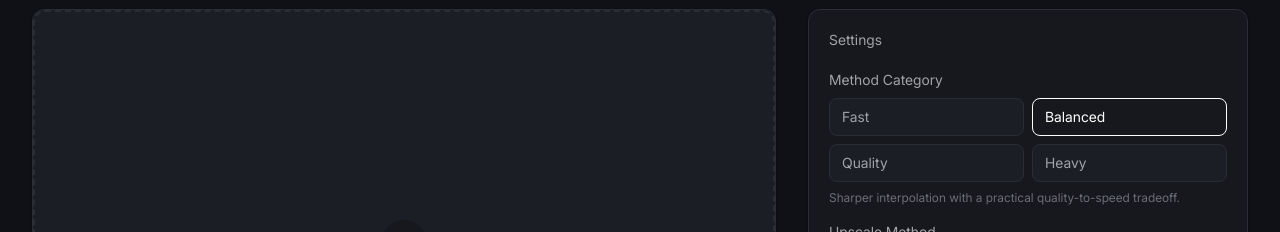
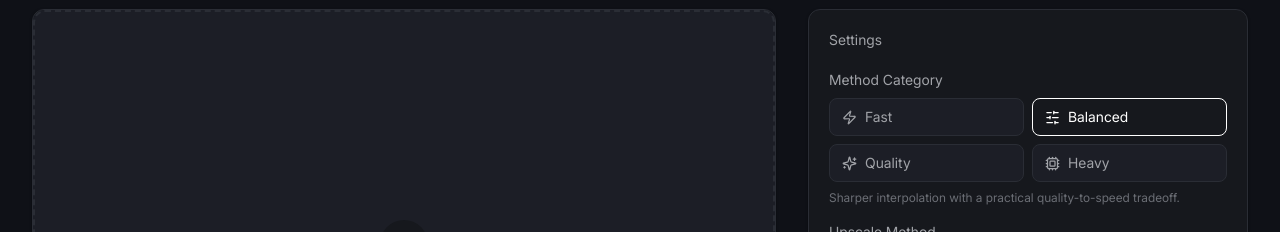
Before and after one commit to motebaya/cimagen, a React (Vite) app: page /cimagen/image-upscaler in a window 1280 px wide. Shown: the part 228-460 px from the top of the page. Built offline with nearby package versions, Linux system fonts and the light colour scheme.

Commit message:
feat(image-upscaler): add icons to method categories

```diff
--- a/src/components/image-upscaler/UpscalerModelSelector.jsx
+++ b/src/components/image-upscaler/UpscalerModelSelector.jsx
@@ -1,3 +1,4 @@
+import CreatorMethodCategoryButtons from "../creator/CreatorMethodCategoryButtons.jsx";
 import UpscalerSelect from "./UpscalerSelect.jsx";
 
 export default function UpscalerModelSelector({ modelState }) {
@@ -17,36 +18,11 @@ export default function UpscalerModelSelector({ modelState }) {
   return (
     <div className="space-y-4">
       <div>
-        <label
-          className="block text-sm font-medium mb-2"
-          style={{ color: "var(--text-secondary)" }}
-        >
-          Method Category
-        </label>
-        <div className="grid grid-cols-2 gap-2">
-          {tiers.map((tier) => {
-            const isSelected = tier.id === selectedTier;
-            return (
-              <button
-                key={tier.id}
-                type="button"
-                onClick={() => setSelectedTier(tier.id)}
-                className="px-3 py-2 rounded-lg text-sm font-medium cursor-pointer border text-left"
-                style={{
-                  borderColor: isSelected
-                    ? "var(--color-primary-600)"
-                    : "var(--border-color)",
-                  backgroundColor: isSelected
-                    ? "var(--color-primary-600)"
-                    : "var(--bg-tertiary)",
-                  color: isSelected ? "#fff" : "var(--text-secondary)",
-                }}
-              >
-                {tier.label}
-              </button>
-            );
-          })}
-        </div>
+        <CreatorMethodCategoryButtons
+          options={tiers}
+          selectedValue={selectedTier}
+          onChange={setSelectedTier}
+        />
         <p
           className="text-xs mt-2 m-0"
           style={{ color: "var(--text-tertiary)" }}
```
